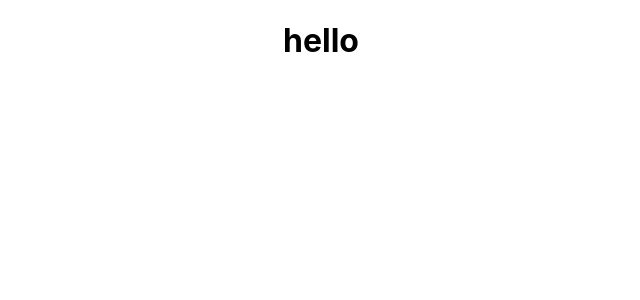
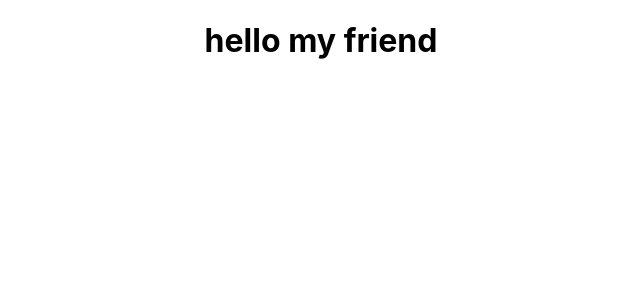
Before and after one commit to ilaydaozdemir/ReactShoppingCart, a React (Create React App) app in the folder shoppingcard/: page / in a window 1280 px wide. Shown: the top 300 px of the page, without its empty margins (319-959 px from the left). Built offline with nearby package versions, Linux system fonts and the light colour scheme.

Commit message:
Removed unnecessary logo import

```diff
--- a/shoppingcard/src/App.js
+++ b/shoppingcard/src/App.js
@@ -1,10 +1,9 @@
-import logo from './logo.svg';
 import './App.css';
 
 function App() {
   return (
     <div className='App'>
-      <h1>hello</h1>
+      <h1>hello my friend</h1>
     </div>
   );
 }
```
Also changed, not shown: 1 other file (tests, documents, lock files or other folders).
